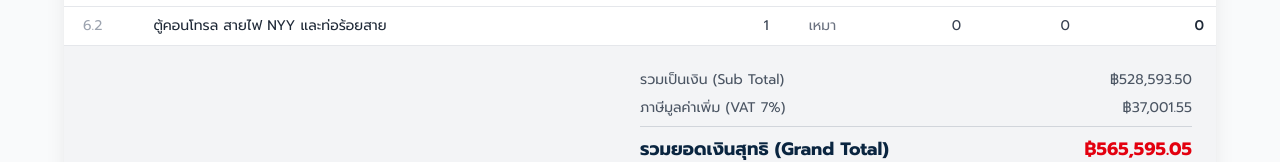
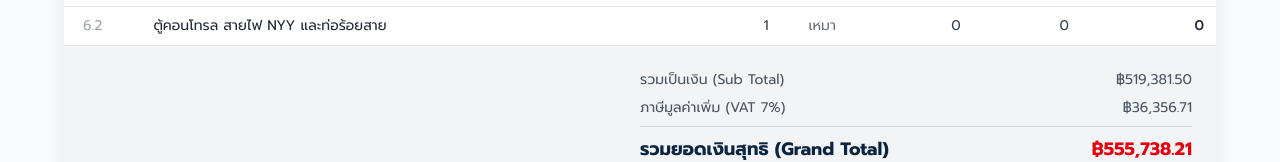
Before and after one commit to suteechu/CourtHeim, a React (Vite) app: page / in a window 1280 px wide. Shown: the part 7782-7944 px from the top of the page. Built offline with nearby package versions, Linux system fonts and the light colour scheme.

Commit message:
Update concrete and formwork pricing

```diff
--- a/src/components/BOQ.jsx
+++ b/src/components/BOQ.jsx
@@ -54,8 +54,8 @@ const BOQ = () => {
     { id: 3, category: 'งานโครงสร้าง (Structural)', item: 'งานทรายหยาบรองพื้น หนา 0.05 ม. (Sand Cushion)', qty: 8.77, unit: 'คิว', materialPrice: 350, laborPrice: 100, total: 3946.5 },
     { id: 4, category: 'งานโครงสร้าง (Structural)', item: 'แผ่นพลาสติกปูรองกันความชื้น (PE Sheet 0.15mm)', qty: 175.5, unit: 'ตร.ม.', materialPrice: 10, laborPrice: 5, total: 2632.5 },
     { id: 5, category: 'งานโครงสร้าง (Structural)', item: 'เหล็กตะแกรง Wiremesh #4mm @0.20m', qty: 175.5, unit: 'ตร.ม.', materialPrice: 35, laborPrice: 10, total: 7897.5 },
-    { id: 6, category: 'งานโครงสร้าง (Structural)', item: 'คอนกรีตผสมเสร็จ 280 ksc หนา 200 มม. พร้อมขัดหยาบปรับ Slope 1:200', qty: 35.1, unit: 'คิว', materialPrice: 1800, laborPrice: 520, total: 81432 },
-    { id: 7, category: 'งานโครงสร้าง (Structural)', item: 'งานไม้แบบและตั้งแบบ (Formwork)', qty: 1, unit: 'เหมา', materialPrice: 3500, laborPrice: 5000, total: 8500 },
+    { id: 6, category: 'งานโครงสร้าง (Structural)', item: 'คอนกรีตผสมเสร็จ 280 ksc หนา 200 มม. พร้อมขัดหยาบปรับ Slope 1:200', qty: 35.1, unit: 'คิว', materialPrice: 2000, laborPrice: 200, total: 77220 },
+    { id: 7, category: 'งานโครงสร้าง (Structural)', item: 'งานไม้แบบและตั้งแบบ (Formwork)', qty: 1, unit: 'เหมา', materialPrice: 3500, laborPrice: 0, total: 3500 },
     { id: 8, category: 'งานโครงสร้าง (Structural)', item: 'งานตัด Joint และหยอดยางมะตอย (Concrete Joint)', qty: 71, unit: 'ม.', materialPrice: 40, laborPrice: 20, total: 4260 },
     { id: 23, category: 'งานโครงสร้าง (Structural)', item: 'เหล็ก Dowel Bar 16มม. @0.30ม. (เหล็กเดือยตรงรอยต่อ)', qty: 71, unit: 'ม.', materialPrice: 60, laborPrice: 20, total: 5680 },
     { id: 24, category: 'งานโครงสร้าง (Structural)', item: 'น้ำยาบ่มคอนกรีต (Curing Compound)', qty: 175.5, unit: 'ตร.ม.', materialPrice: 15, laborPrice: 5, total: 3510 },
```
Also changed, not shown: 1 other file (tests, documents, lock files or other folders).
